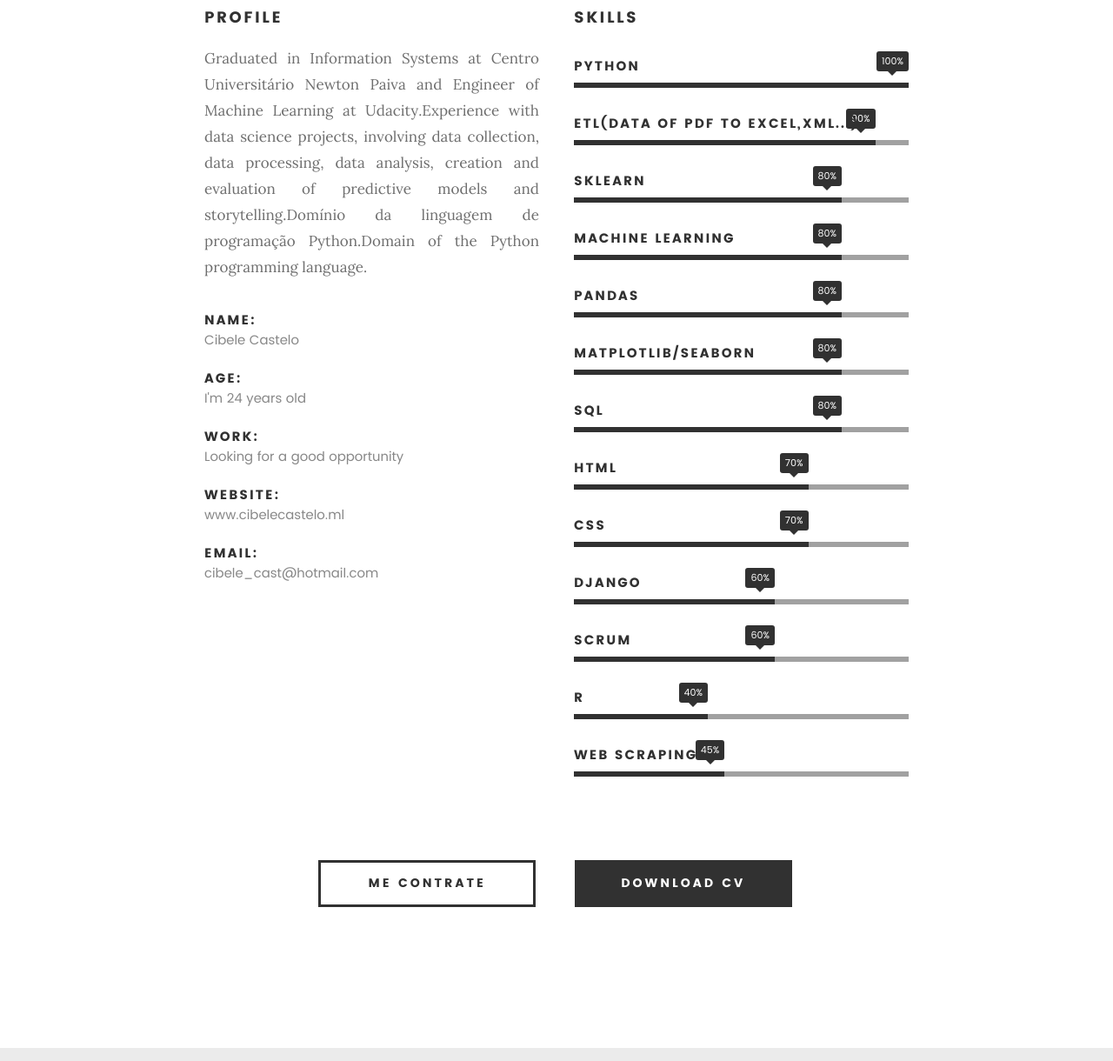
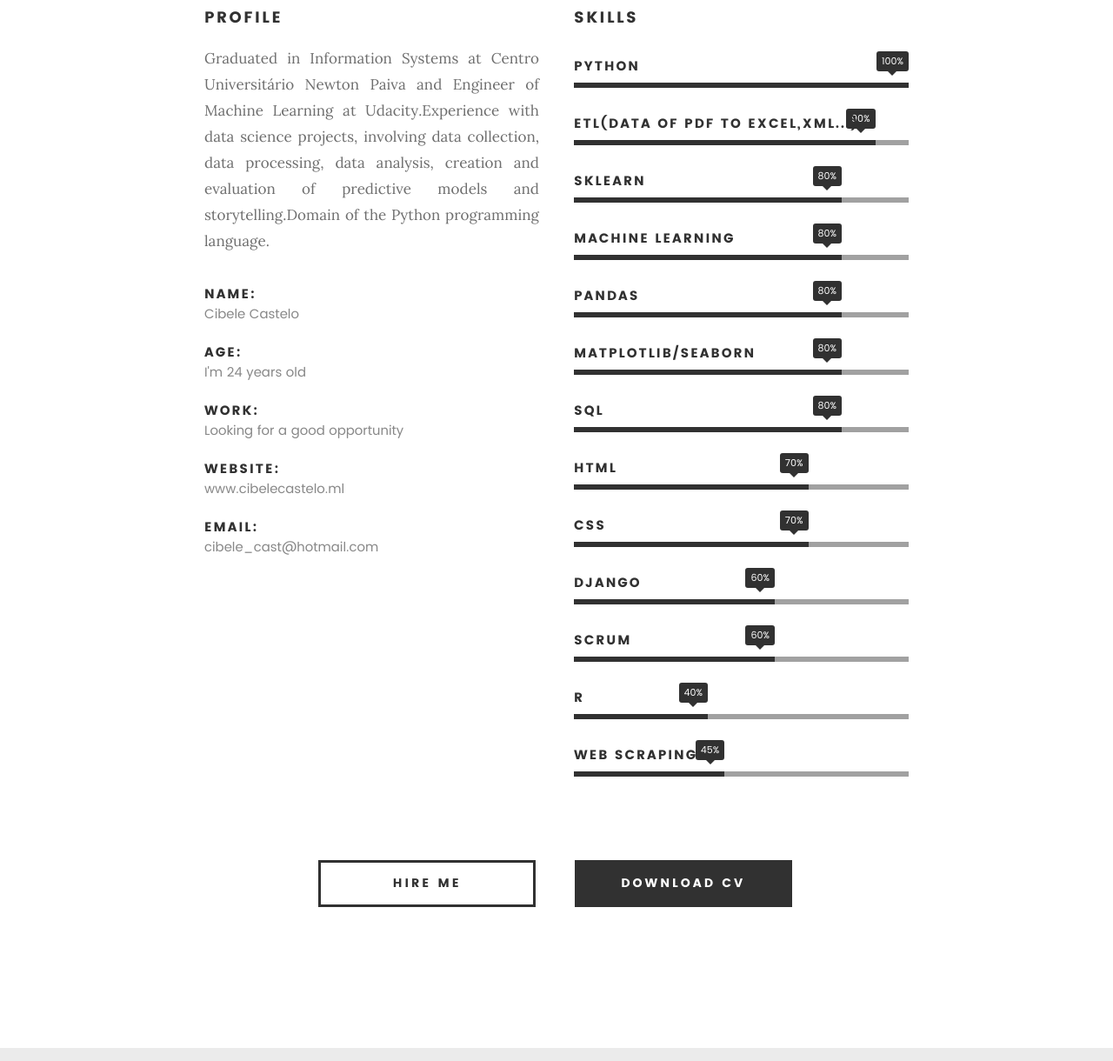
Before and after one commit to cibelecastelo/cibelecastelo.git.io, a Django app: page / in a window 1280 px wide. Shown: the part 1236-2456 px from the top of the page at 87% size. Run offline with Django 3.2, Linux system fonts and the light colour scheme; some web fonts are replaced.

Commit message:
Update post_list.html

```diff
--- a/blog/templates/blog/post_list.html
+++ b/blog/templates/blog/post_list.html
@@ -127,7 +127,7 @@
 
    			<h3>Profile</h3>
 
-   			<p align="justify">Graduated in Information Systems at Centro Universitário Newton Paiva and Engineer of Machine Learning at Udacity.Experience with data science projects, involving data collection, data processing, data analysis, creation and evaluation of predictive models and storytelling.Domínio da linguagem de programação Python.Domain of the Python programming language.
+   			<p align="justify">Graduated in Information Systems at Centro Universitário Newton Paiva and Engineer of Machine Learning at Udacity.Experience with data science projects, involving data collection, data processing, data analysis, creation and evaluation of predictive models and storytelling.Domain of the Python programming language.
 
 </p>
 
@@ -237,7 +237,7 @@
 
    	<div class="row button-section">
    		<div class="col-twelve">
-   			<a href="#contact" title="Hire Me" class="button stroke smoothscroll">Me contrate</a>
+   			<a href="#contact" title="Hire Me" class="button stroke smoothscroll">HIRE ME</a>
    			<a href="https://drive.google.com/file/d/1Hedb77gr_3lFqQNpjgVQCwoXfXn3bwpF/view?" target="_blank"" usp=sharing  title="Download CV" class="button button-primary">Download CV</a>
    		</div>
    	</div>
```
